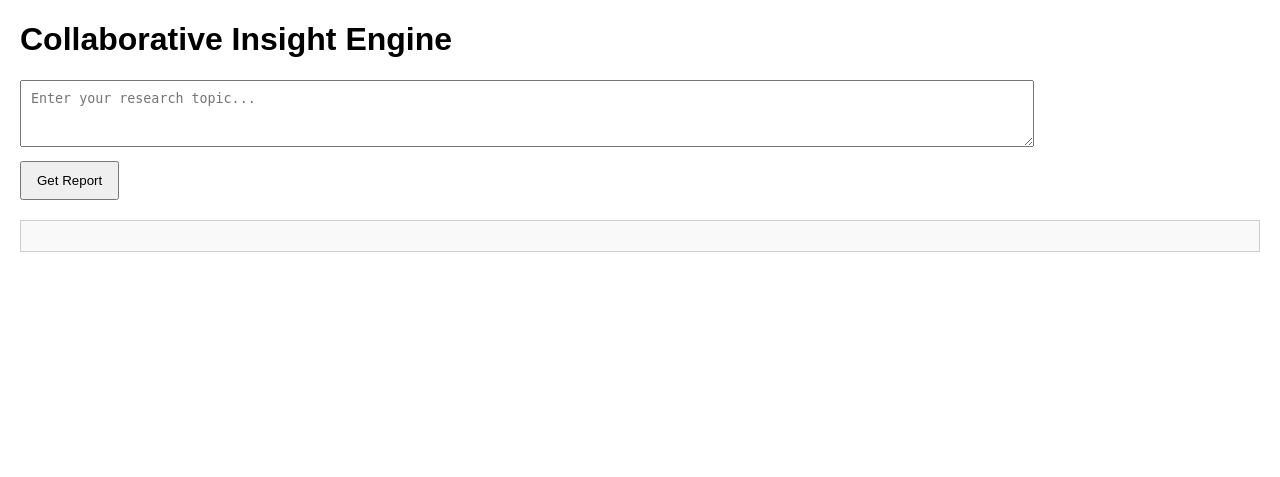
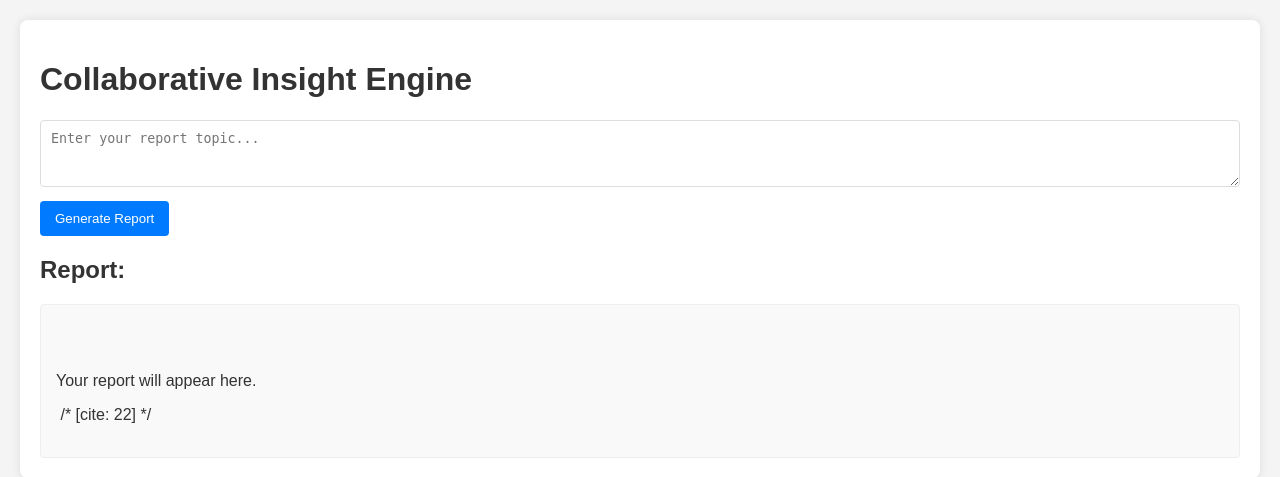
Before and after one commit to edsponsler/lit-comp, a Flask app: page / in a window 1280 px wide. Shown: the top 477 px of the page. Run offline with Flask 3, Linux system fonts and the light colour scheme; parts of the project's set-up code (start-up, migrations or seed data) failed here and were passed over.

Commit message:
Deployed Web UI to Cloud Run

```diff
--- a/app.py
+++ b/app.py
@@ -1,55 +1,89 @@
-from flask import Flask, request, render_template, jsonify # Modified import
 import asyncio
 import uuid
 import os
+from flask import Flask, render_template, request, jsonify
+from google.adk.runners import Runner
+from google.adk.sessions import InMemorySessionService
+from google.genai import types as genai_types
+from agents.coordinator_agent import coordinator_agent # [cite: 32]
+from dotenv import load_dotenv
 
-# Assuming your CIE components are importable
-# We will properly import and use these later
-# from agents.coordinator_agent import coordinator_agent # [cite: 137, 245]
-# from google.adk.runners import Runner # [cite: 122, 246]
-# from google.adk.sessions import InMemorySessionService # [cite: 122, 246]
-# from google.genai import types as genai_types
-
-from dotenv import load_dotenv # [cite: 27]
-load_dotenv() # [cite: 27]
+load_dotenv() # [cite: 32]
 
 app = Flask(__name__)
 
-# This function will be adapted from your run_coordinator_level_1_test.py
-# For now, it's a placeholder
-async def run_cie_coordinator(user_query_text_from_web):
-    print(f"Backend received query: {user_query_text_from_web}")
-    # Simulate a delay and a simple HTML response for now
-    await asyncio.sleep(2)
-    # This HTML will eventually come from your CoordinatorAgent
-    return "<h1>Report Title</h1><p>This is a placeholder report for: " + user_query_text_from_web + "</p>"
+# Ensure GOOGLE_CLOUD_PROJECT is set for ADK and Firestore client initialization
+# The ADK might try to initialize clients (like for Vertex AI) when agents are imported
+# or when the Runner is created. Firestore client is used by status_board_tool.
+if not os.getenv("GOOGLE_CLOUD_PROJECT"): # [cite: 32, 33]
+    print("CRITICAL: GOOGLE_CLOUD_PROJECT environment variable not set.") # [cite: 33]
+    # Consider raising an error or exiting if this is critical for startup
+
+# Initialize session service for the CoordinatorAgent (can be a global instance for the app)
+# Note: InMemorySessionService is per-instance. If Cloud Run scales to multiple instances,
+# session state via this service won't be shared. However, CIE uses Firestore for true state
+# via the status_board_tool, so this is mainly for ADK's session management within a single run.
+session_service_coordinator = InMemorySessionService() # [cite: 34]
+app_name_coordinator = "cie_web_app" # [cite: 34]
+user_id_coordinator_prefix = "web_user_" # [cite: 34]
 
 @app.route('/')
 def index():
-    return render_template('index.html') # [cite: 7]
+    return render_template('index.html') # [cite: 35]
 
-@app.route('/process_query', methods=['POST']) # [cite: 8]
-async def process_query():
+@app.route('/process', methods=['POST'])
+async def process_query(): # Flask 2.0+ supports async routes
     try:
-        # Check if the request content type is JSON
-        if not request.is_json:
-            return jsonify({"error": "Request must be JSON"}), 400
+        data = request.get_json() # [cite: 35]
+        user_query_topic = data.get('query') # [cite: 35]
+        if not user_query_topic: # [cite: 35]
+            return jsonify({"message": "Query cannot be empty."}), 400 # [cite: 36]
 
-        data = await request.get_json()
-        query = data.get('query') # [cite: 8]
+        current_session_id = f"session_{str(uuid.uuid4())}" # [cite: 36]
+        # Use a unique user_id per request or a consistent one if you have user sessions
+        current_user_id = f"{user_id_coordinator_prefix}{str(uuid.uuid4())}" # [cite: 36]
 
-        if not query:
-            return jsonify({"error": "No query provided"}), 400 # [cite: 8]
+        session_service_coordinator.create_session( # [cite: 36]
+            app_name=app_name_coordinator, # [cite: 36]
+            user_id=current_user_id, # [cite: 36]
+            session_id=current_session_id # [cite: 37]
+        )
 
-        # Run the CIE Coordinator (placeholder for now)
-        report_html = await run_cie_coordinator(query)
-        return jsonify({"report": report_html}) # [cite: 12]
+        runner_coordinator = Runner( # [cite: 37]
+            agent=coordinator_agent, # [cite: 37]
+            app_name=app_name_coordinator, # [cite: 37]
+            session_service=session_service_coordinator # [cite: 37]
+        )
 
-    except Exception as e:
-        print(f"Error processing query: {e}")
-        # It's good practice to return a JSON error response
-        return jsonify({"error": str(e)}), 500
+        # Construct the query for the CoordinatorAgent, including session_id
+        # This follows the pattern in the tutorial's test script [cite: 37, 38]
+        coordinator_query_text = ( # [cite: 38]
+            f"User Query: Generate a report on '{user_query_topic}'.\n" # [cite: 38]
+            f"Please use session_id: {current_session_id} for all your operations." # [cite: 39]
+        )
+
+        initial_content = genai_types.Content(role='user', parts=[genai_types.Part(text=coordinator_query_text)]) # [cite: 39]
+        final_report_text = f"CoordinatorAgent did not produce a final report for session {current_session_id}." # [cite: 39]
+
+        async for event in runner_coordinator.run_async( # [cite: 39]
+            user_id=current_user_id, # [cite: 40]
+            session_id=current_session_id, # [cite: 40]
+            new_message=initial_content # [cite: 40]
+        ):
+            if event.is_final_response(): # [cite: 40]
+                if event.content and event.content.parts and event.content.parts[0].text: # [cite: 40]
+                    final_report_text = event.content.parts[0].text # [cite: 41]
+                else:
+                    final_report_text = f"Final response received for session {current_session_id}, but it contained no text." # [cite: 41]
+                break
+
+        return jsonify({"report": final_report_text}) # [cite: 41]
+
+    except Exception as e: # [cite: 42]
+        print(f"Error processing request: {e}") # [cite: 42]
+        # Consider more specific error logging or user messages
+        return jsonify({"message": f"An internal error occurred: {str(e)}"}), 500 # [cite: 42]
 
 if __name__ == '__main__':
-    # For local testing. Gunicorn would be used in Cloud Run. [cite: 39]
-    app.run(debug=True, port=int(os.environ.get("PORT", 8080)))
+    # For local development. For production, use a WSGI server like Gunicorn.
+    app.run(debug=True, port=5001) # [cite: 43]
--- a/templates/index.html
+++ b/templates/index.html
@@ -3,47 +3,56 @@
 <head>
     <meta charset="UTF-8">
     <meta name="viewport" content="width=device-width, initial-scale=1.0">
-    <title>CIE Web Interface</title>
+    <title>CIE Report Generator</title>
     <style>
-         body { font-family: sans-serif; margin: 20px; }
-         #query { width: 80%; padding: 10px; margin-bottom: 10px; } /* [cite: 40, 41] */
-         #submitBtn { padding: 10px 15px; } /* [cite: 41, 42] */
-         #result { margin-top: 20px; border: 1px solid #ccc; padding: 15px; background-color: #f9f9f9; } /* [cite: 42, 43] */
-     </style>
+         body { font-family: sans-serif; margin: 20px; background-color: #f4f4f4; color: #333; } /* [cite: 13, 14] */
+         .container { background-color: #fff; padding: 20px; border-radius: 8px; box-shadow: 0 0 10px rgba(0,0,0,0.1); } /* [cite: 14, 15] */
+         textarea { width: 100%; padding: 10px; margin-bottom: 10px; border: 1px solid #ddd; border-radius: 4px; box-sizing: border-box; } /* [cite: 15, 16] */
+         button { background-color: #007bff; color: white; padding: 10px 15px; border: none; border-radius: 4px; cursor: pointer; } /* [cite: 17, 18] */
+         button:hover { background-color: #0056b3; } /* [cite: 18] */
+         #results { margin-top: 20px; padding: 15px; border: 1px solid #eee; border-radius: 4px; background-color: #f9f9f9; white-space: pre-wrap; } /* [cite: 19, 20] */ /* pre-wrap helps render Markdown-like text */ /* [cite: 20] */
+        .loading { font-style: italic; color: #777; } /* [cite: 20, 21] */
+    </style>
 </head>
 <body>
-    <h1>Collaborative Insight Engine</h1>
-    <textarea id="query" rows="3" placeholder="Enter your research topic..."></textarea><br>
-    <button id="submitBtn">Get Report</button>
-    <div id="result">
+    <div class="container">
+        <h1>Collaborative Insight Engine</h1>
+        <form id="queryForm">
+            <textarea id="searchQuery" name="query" rows="3" placeholder="Enter your report topic..."></textarea>
+            <button type="submit">Generate Report</button>
+        </form>
+        <h2>Report:</h2>
+        <div id="results">
+             <p>Your report will appear here.</p> /* [cite: 22] */
         </div>
+    </div>
     <script>
-         document.getElementById('submitBtn').addEventListener('click', async () => {
-             const queryText = document.getElementById('query').value;
-             const resultDiv = document.getElementById('result');
-             resultDiv.innerHTML = 'Processing... please wait.'; /* [cite: 44] */
-
+         document.getElementById('queryForm').addEventListener('submit', async function(event) {
+             event.preventDefault();
+             const query = document.getElementById('searchQuery').value;
+             const resultsDiv = document.getElementById('results');
+             resultsDiv.innerHTML = '<p class="loading">Generating report, please wait...</p>'; /* [cite: 22, 23] */
              try {
-                 const response = await fetch('/process_query', { /* [cite: 4] */
+                 const response = await fetch('/process', {
                      method: 'POST',
                      headers: {
-                         'Content-Type': 'application/json' /* [cite: 45] */
-                    },
-                     body: JSON.stringify({ query: queryText })
+                         'Content-Type': 'application/json', /* [cite: 24] */
+                     },
+                     body: JSON.stringify({ query: query }),
                  });
-
-                 if (!response.ok) { /* [cite: 46] */
-                     const errorData = await response.json(); /* [cite: 46] */
-                     throw new Error(errorData.error || `HTTP error! status: ${response.status}`); /* [cite: 46, 47] */
+                 if (!response.ok) { /* [cite: 25] */
+                     const errorData = await response.json(); /* [cite: 25] */
+                     throw new Error(errorData.message || `HTTP error! status: ${response.status}`); /* [cite: 26] */
                  }
-
-                 const data = await response.json(); /* [cite: 48] */
-                 resultDiv.innerHTML = data.report; /* [cite: 5, 48] */
+                 const data = await response.json(); /* [cite: 26] */
+                // If using Marked.js: resultsDiv.innerHTML = marked.parse(data.report); /* [cite: 27] */
+                // For plain text rendering of Markdown: /* [cite: 27] */
+                resultsDiv.innerText = data.report; /* [cite: 27] */
              } catch (error) {
-                 console.error('Error:', error); /* [cite: 49] */
-                 resultDiv.innerHTML = `<p style="color: red;">Error processing your request: ${error.message}</p>`; /* [cite: 50] */
+                 resultsDiv.innerHTML = `<p style="color:red;">Error: ${error.message}</p>`; /* [cite: 28] */
+                 console.error('Error processing request:', error); /* [cite: 29] */
              }
          });
-     </script>
+    </script>
 </body>
 </html>
```
Also changed, not shown: requirements.txt (added, +9 -0 lines), example-output-CIE-Core.txt (renamed from example-output.txt), 4 other files.
